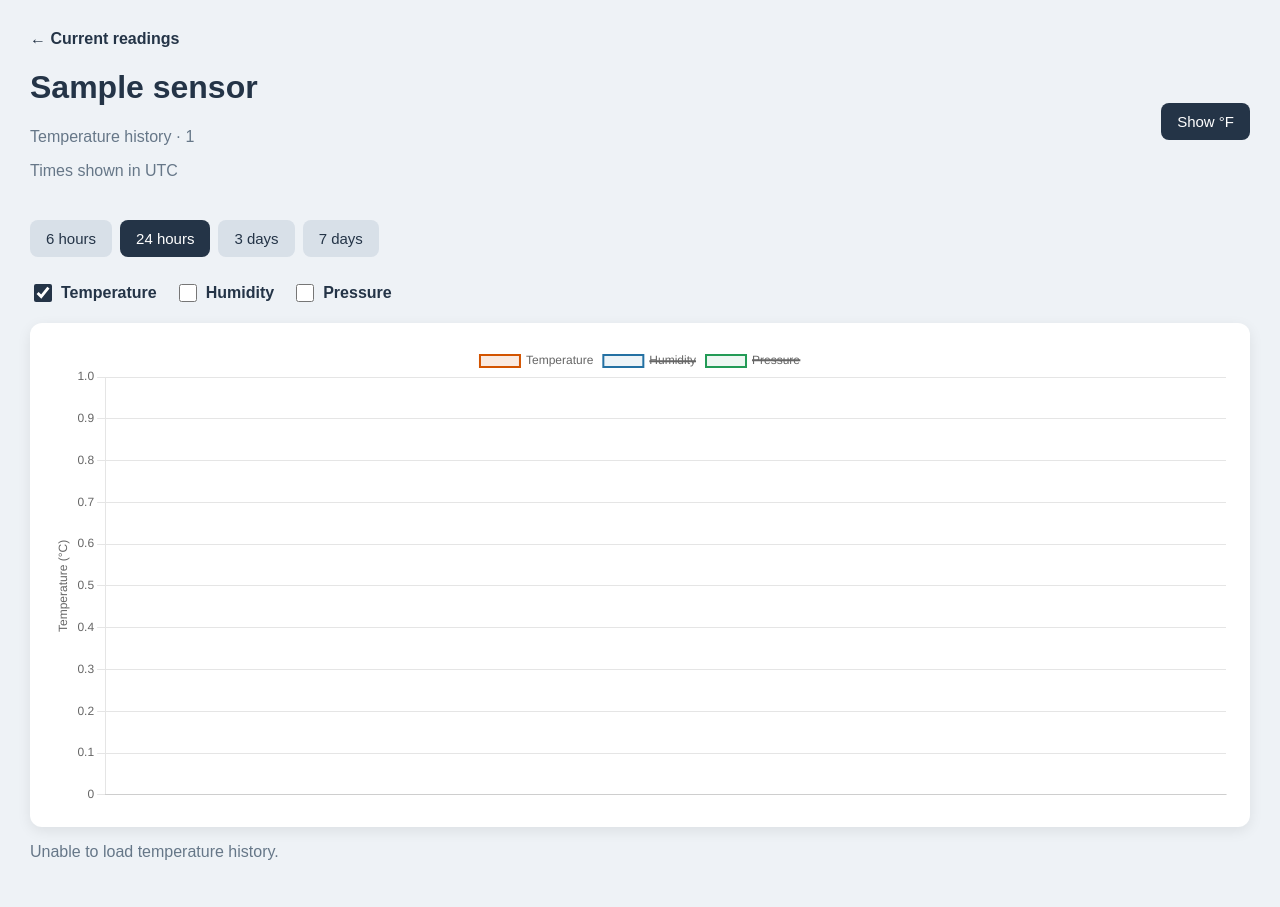
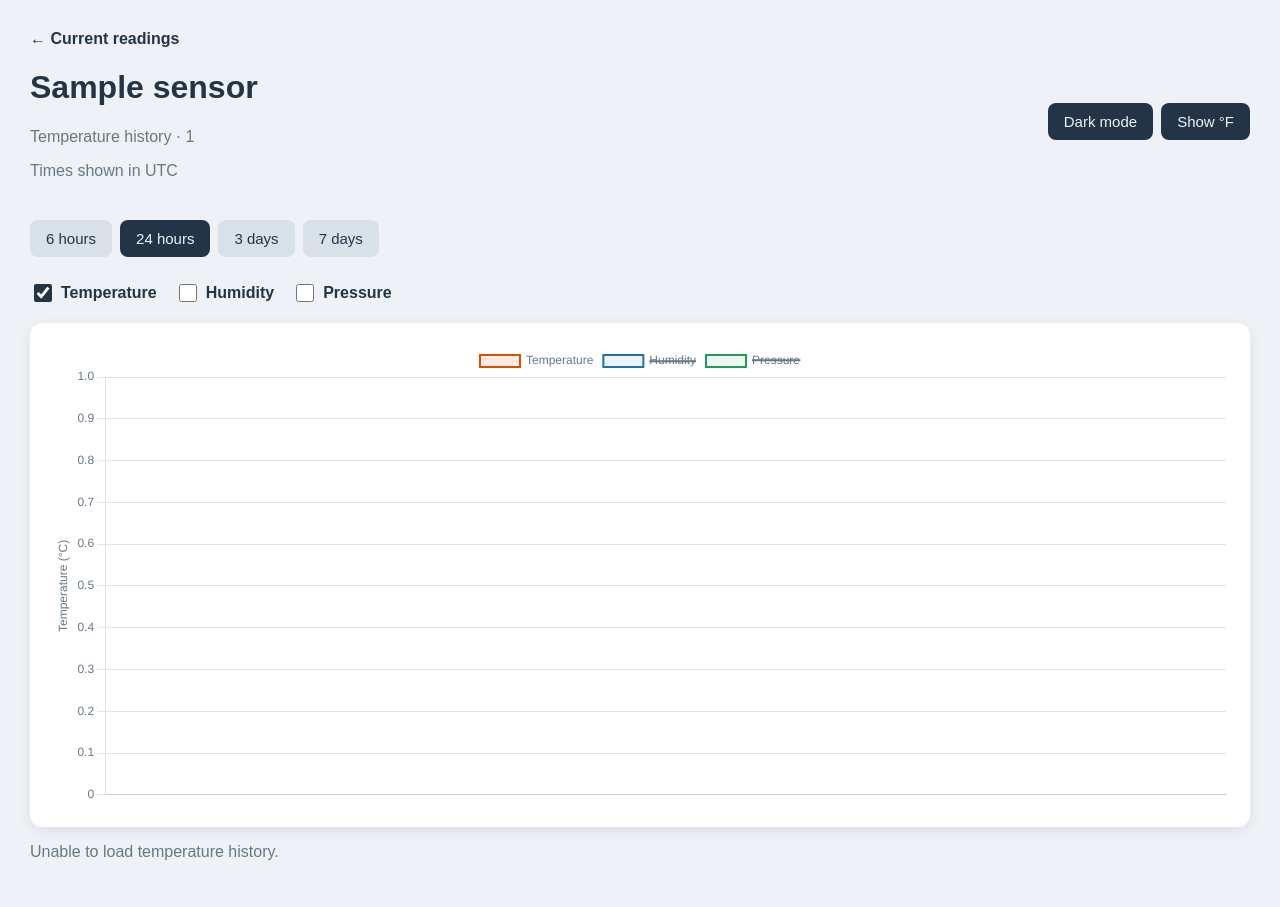
Before and after one commit to MrasmussenGit/ClimateCube, a Flask app: template services/templates/history.html in a window 1280 px wide. Run offline with Flask 3, Linux system fonts and the light colour scheme; the template is opened without the code that fills it: most values are stand-ins (such as "Sample title", 1, 10 or a date in 2020).

Commit message:
Added support for dark mode

```diff
--- a/services/templates/history.html
+++ b/services/templates/history.html
@@ -5,18 +5,25 @@
     <meta name="viewport" content="width=device-width, initial-scale=1">
     <title>{{ sensor.sensor_name }} History</title>
     <script src="https://cdn.jsdelivr.net/npm/chart.js"></script>
+    <script>
+        document.documentElement.dataset.theme = localStorage.getItem("theme") ||
+            (window.matchMedia("(prefers-color-scheme: dark)").matches ? "dark" : "light");
+    </script>
     <style>
-        body { margin: 0; padding: 30px; background: #eef2f6; color: #243447; font-family: Arial, sans-serif; }
+        :root { color-scheme: light; --page: #eef2f6; --surface: #ffffff; --text: #243447; --muted: #667788; --control: #d8e0e8; --button: #243447; --grid: rgba(102, 119, 136, 0.2); --shadow: rgba(0, 0, 0, 0.08); }
+        :root[data-theme="dark"] { color-scheme: dark; --page: #101820; --surface: #1b2733; --text: #edf3f8; --muted: #a9b7c5; --control: #344454; --button: #d9e4ee; --grid: rgba(169, 183, 197, 0.2); --shadow: rgba(0, 0, 0, 0.3); }
+        body { margin: 0; padding: 30px; background: var(--page); color: var(--text); font-family: Arial, sans-serif; transition: background-color 0.2s, color 0.2s; }
         .header { display: flex; align-items: center; justify-content: space-between; gap: 20px; }
-        .back-link { color: #243447; font-weight: bold; text-decoration: none; }
+        .header-actions { display: flex; gap: 8px; }
+        .back-link { color: var(--text); font-weight: bold; text-decoration: none; }
         .controls { display: flex; flex-wrap: wrap; gap: 8px; margin: 24px 0; }
         .metric-controls { display: flex; flex-wrap: wrap; gap: 18px; margin: 0 0 18px; }
         .metric-control { display: flex; align-items: center; gap: 6px; font-weight: bold; cursor: pointer; }
-        .metric-control input { width: 18px; height: 18px; accent-color: #243447; }
-        button { padding: 10px 16px; border: 0; border-radius: 8px; background: #d8e0e8; color: #243447; font-size: 15px; cursor: pointer; }
-        button.active, #unit-button { background: #243447; color: white; }
-        .chart-card { height: 460px; padding: 22px; background: white; border-radius: 12px; box-shadow: 0 4px 14px rgba(0, 0, 0, 0.08); }
-        .details, .status { color: #667788; }
+        .metric-control input { width: 18px; height: 18px; accent-color: var(--button); }
+        button { padding: 10px 16px; border: 0; border-radius: 8px; background: var(--control); color: var(--text); font-size: 15px; cursor: pointer; }
+        button.active, #unit-button, #theme-button { background: var(--button); color: var(--page); }
+        .chart-card { height: 460px; padding: 22px; background: var(--surface); border-radius: 12px; box-shadow: 0 4px 14px var(--shadow); }
+        .details, .status { color: var(--muted); }
         @media (max-width: 600px) {
             body { padding: 18px; }
             .chart-card { height: 360px; padding: 12px; }
@@ -31,7 +38,10 @@
             <p class="details">Temperature history · {{ sensor.device_id }}</p>
             <p id="timezone-details" class="details"></p>
         </div>
-        <button id="unit-button" type="button">Show °F</button>
+        <div class="header-actions">
+            <button id="theme-button" type="button" aria-pressed="false">Dark mode</button>
+            <button id="unit-button" type="button">Show °F</button>
+        </div>
     </div>
 
     <div class="controls">
@@ -61,6 +71,7 @@
 
     <script>
         const sensorId = {{ sensor.sensor_id }};
+        const themeButton = document.getElementById("theme-button");
         const unitButton = document.getElementById("unit-button");
         const rangeButtons = document.querySelectorAll(".range-button");
         const metricCheckboxes = document.querySelectorAll(
@@ -74,6 +85,20 @@
 
         const timezoneName = Intl.DateTimeFormat().resolvedOptions().timeZone;
         timezoneDetails.textContent = "Times shown in " + (timezoneName || "your local timezone");
+
+        function applyChartTheme() {
+            const styles = getComputedStyle(document.documentElement);
+            Chart.defaults.color = styles.getPropertyValue("--muted").trim();
+            Chart.defaults.borderColor = styles.getPropertyValue("--grid").trim();
+        }
+
+        function updateThemeButton() {
+            const dark = document.documentElement.dataset.theme === "dark";
+            themeButton.textContent = dark ? "Light mode" : "Dark mode";
+            themeButton.setAttribute("aria-pressed", String(dark));
+        }
+
+        applyChartTheme();
 
         function parseUtcTimestamp(timestamp) {
             if (!timestamp) return null;
@@ -236,6 +261,16 @@
             updateChart();
         });
 
+        themeButton.addEventListener("click", function () {
+            const nextTheme = document.documentElement.dataset.theme === "dark" ? "light" : "dark";
+            document.documentElement.dataset.theme = nextTheme;
+            localStorage.setItem("theme", nextTheme);
+            applyChartTheme();
+            updateThemeButton();
+            chart.update();
+        });
+
+        updateThemeButton();
         updateMetricVisibility();
         loadHistory();
     </script>
```
Also changed, not shown: services/templates/dashboard.html (+34 -12 lines), services/templates/settings.html (+35 -7 lines).
